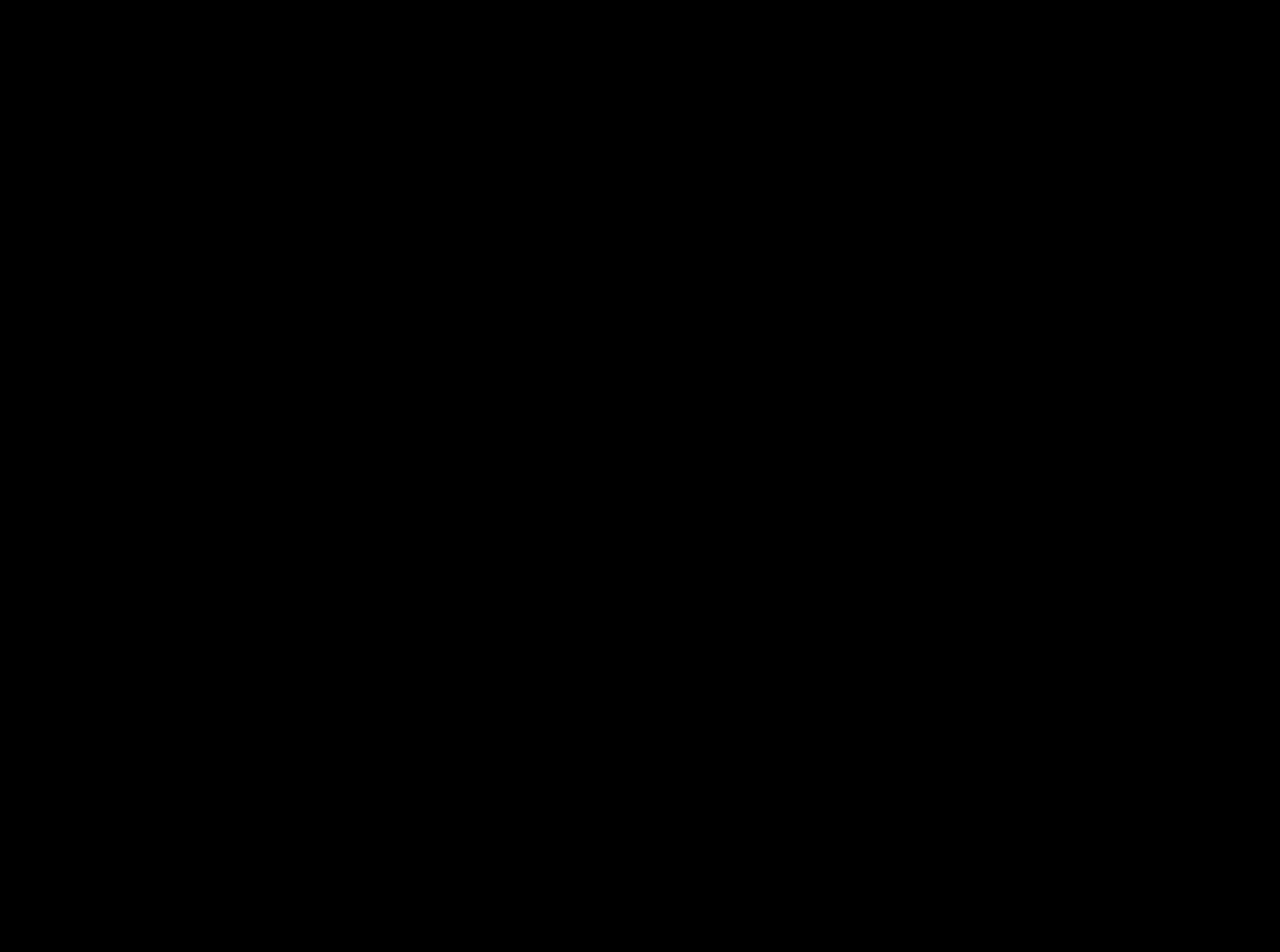
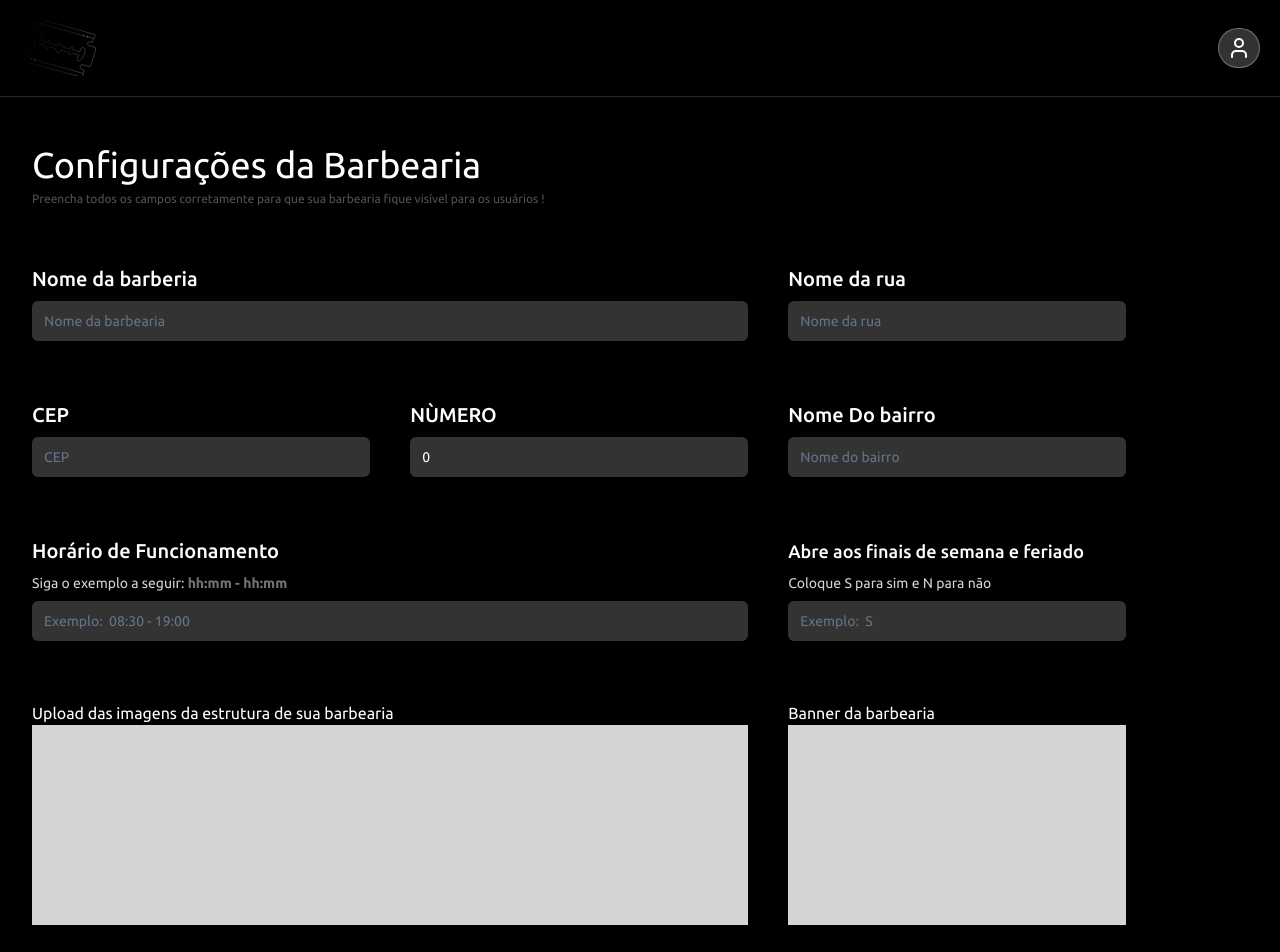
Before and after one commit to rafaapcode/app-barber-admin, a Next.js app: page /home/settings in a window 1280 px wide. Before the commit this address had no page. Shown: the top 952 px of the page. Before the commit the page ends 800 px from the top, so only its background shows below. Built offline with nearby package versions, Linux system fonts and the light colour scheme.

Commit message:
feat: creating the barbershop settings form

```diff
--- a/app/home/barbers/page.tsx
+++ b/app/home/barbers/page.tsx
@@ -3,11 +3,11 @@
 
 export default function Barbers() {
     return (
-        <div className="text-white container mx-auto">
+        <section className="text-white container mx-auto">
             <RegisterBarber />
             <div className="mt-12">
                 <BarbersCard barberId="ijbibc2198" barberName="Barber Name"/>
             </div>
-        </div>
+        </section>
     )
 };
--- a/app/home/layout.tsx
+++ b/app/home/layout.tsx
@@ -3,10 +3,10 @@
 
 export default function LayoutPage({ children }: { children: React.ReactNode }) {
     return (
-        <div className="relative w-full h-full">
+        <main className="relative w-full h-full">
             <Header />
             <SessionVerify />
             {children}
-        </div>
+        </main>
     )
 };
--- a/app/home/page.tsx
+++ b/app/home/page.tsx
@@ -2,13 +2,13 @@
 
 export default function Home() {
     return (
-        <div className="text-white container mx-auto">
+        <section className="text-white container mx-auto">
             <div className="mt-12">
                 <h1 className="text-2xl md:text-4xl">AGENDAMENTOS DO DIA</h1>
             </div>
             <div className="h-[470px] md:h-[900px] lg:h-[1100px]  xl:h-[650px] mt-5 md:mt-14 overflow-y-auto scroll-smooth">
                 <ScheduleCard clientName="Nome do Cliente" scheduleInfo="09/09/2024 as 09:00"/>
             </div>
-        </div>
+        </section>
     )
 };
--- /dev/null
+++ b/app/home/settings/_components/BarbershopForm.tsx
@@ -0,0 +1,139 @@
+"use client";
+
+import { Button } from "@/components/ui/button";
+import { Form, FormControl, FormField, FormItem, FormLabel, FormMessage } from "@/components/ui/form";
+import { Input } from "@/components/ui/input";
+import { SettingsSchema } from "@/schemas";
+import { zodResolver } from "@hookform/resolvers/zod";
+import { LoaderCircle } from "lucide-react";
+import { useTransition } from "react";
+import { useForm } from "react-hook-form";
+import * as z from 'zod';
+
+export default function BarberShopForm() {
+    const [isPending, startTransition] = useTransition();
+    const form = useForm<z.infer<typeof SettingsSchema>>({
+        resolver: zodResolver(SettingsSchema),
+        defaultValues: {
+            cep: "",
+            districtName: "",
+            nomeBarbearia: "",
+            num: "0",
+            openWeekend: "",
+            streetName: "",
+            workingPeriod: ""
+        },
+        mode: "onChange"
+    });
+
+    const onSubmit = (values: z.infer<typeof SettingsSchema>) => {
+        startTransition(() => {
+            console.log(values);
+        });
+    };
+
+    return (
+        <Form {...form}>
+            <form onSubmit={form.handleSubmit(onSubmit)} className="w-[90%] mt-14 grid grid-cols-1 md:grid-cols-3 gap-10">
+                <div className="mb-5 md:col-span-2">
+                    <FormField control={form.control} name="nomeBarbearia" render={({ field }) => (
+                        <FormItem>
+                            <FormLabel className="text-white text-lg md:text-xl">Nome da barberia</FormLabel>
+                            <FormControl>
+                                <Input {...field} placeholder="Nome da barbearia" type="text" className="bg-white/20 border-none outline-none text-white" />
+                            </FormControl>
+                            <FormMessage className="text-red-500" />
+                        </FormItem>
+                    )} />
+                </div>
+                <div className="mb-5">
+                    <FormField control={form.control} name="streetName" render={({ field }) => (
+                        <FormItem>
+                            <FormLabel className="text-white text-lg md:text-xl">Nome da rua</FormLabel>
+                            <FormControl>
+                                <Input {...field} placeholder="Nome da rua" type="text" className="bg-white/20 border-none outline-none text-white" />
+                            </FormControl>
+                            <FormMessage className="text-red-500" />
+                        </FormItem>
+                    )} />
+                </div>
+                <div className="mb-5">
+                    <FormField control={form.control} name="cep" render={({ field }) => (
+                        <FormItem>
+                            <FormLabel className="text-white text-lg md:text-xl">CEP</FormLabel>
+                            <FormControl>
+                                <Input {...field} placeholder="CEP" type="text" className="bg-white/20 border-none outline-none text-white" />
+                            </FormControl>
+                            <FormMessage className="text-red-500" />
+                        </FormItem>
+                    )} />
+                </div>
+                <div className="mb-5">
+                    <FormField control={form.control} name="num" render={({ field }) => (
+                        <FormItem>
+                            <FormLabel className="text-white text-lg md:text-xl">NÙMERO</FormLabel>
+                            <FormControl>
+                                <Input {...field} placeholder="CEP" type="number" className="bg-white/20 border-none outline-none text-white" />
+                            </FormControl>
+                            <FormMessage className="text-red-500" />
+                        </FormItem>
+                    )} />
+                </div>
+                <div className="mb-5">
+                    <FormField control={form.control} name="districtName" render={({ field }) => (
+                        <FormItem>
+                            <FormLabel className="text-white text-lg md:text-xl">Nome Do bairro</FormLabel>
+                            <FormControl>
+                                <Input {...field} placeholder="Nome do bairro" type="text" className="bg-white/20 border-none outline-none text-white" />
+                            </FormControl>
+                            <FormMessage className="text-red-500" />
+                        </FormItem>
+                    )} />
+                </div>
+                <div className="mb-5 md:col-span-2">
+                    <FormField control={form.control} name="workingPeriod" render={({ field }) => (
+                        <FormItem>
+                            <FormLabel className="text-white text-lg md:text-xl">Horário de Funcionamento</FormLabel>
+                            <p className="text-neutral-300 text-sm">Siga o exemplo a seguir: <span className="font-bold text-neutral-500">hh:mm - hh:mm</span></p>
+                            <FormControl>
+                                <Input {...field} placeholder="Exemplo:  08:30 - 19:00" type="text" className="bg-white/20 border-none outline-none text-white" />
+                            </FormControl>
+                            <FormMessage className="text-red-500" />
+                        </FormItem>
+                    )} />
+                </div>
+                <div className="mb-5">
+                    <FormField control={form.control} name="openWeekend" render={({ field }) => (
+                        <FormItem>
+                            <FormLabel className="text-white text-lg md:text-lg">Abre aos finais de semana e feriado</FormLabel>
+                            <p className="text-neutral-300 text-sm">Coloque S para sim e N para não</p>
+                            <FormControl>
+                                <Input {...field} placeholder="Exemplo:  S" type="text" className="bg-white/20 border-none outline-none text-white" />
+                            </FormControl>
+                            <FormMessage className="text-red-500" />
+                        </FormItem>
+                    )} />
+                </div>
+                <div className="mb-5 md:col-span-2">
+                    <h3>Upload das imagens da estrutura de sua barbearia</h3>
+                    <div className="w-full h-[200px] bg-neutral-300"></div>
+                </div>
+                <div className="mb-5">
+                    <h3>Banner da barbearia</h3>
+                    <div className="w-full h-[200px] bg-neutral-300"></div>
+                </div>
+                <div className="mb-5 md:col-span-2">
+                    <h3>Upload das fotos dos barbeiros</h3>
+                    <div className="w-full h-[200px] bg-neutral-300"></div>
+                </div>
+                <div className="mb-5">
+                    <h3>Logo da barbearia</h3>
+                    <div className="w-full h-[200px] bg-neutral-300"></div>
+                </div>
+                <Button disabled={isPending} variant={'default'} type="submit" className="mb-5 text-2xl w-fit p-6">
+                    {isPending ? <LoaderCircle className="w-4 h-4 animate-spin" /> : "SALVAR"}
+                </Button>
+            </form>
+        </Form>
+    )
+};
--- /dev/null
+++ b/app/home/settings/page.tsx
@@ -0,0 +1,13 @@
+import BarberShopForm from "./_components/BarbershopForm";
+
+export default function Settings() {
+    return (
+        <section className="container mx-auto text-white">
+            <div className="mt-12">
+                <h2 className="text-2xl md:text-4xl">Configurações da Barbearia</h2>
+                <span className="text-xs text-neutral-600">Preencha todos os campos corretamente para que sua barbearia fique visível para os usuários !</span>
+            </div>
+            <BarberShopForm />
+        </section>
+    )
+};
--- a/schemas/index.ts
+++ b/schemas/index.ts
@@ -20,3 +20,13 @@
         message: "O nome deve ter no mínimo 4 caracteres"
     })
 });
+
+export const SettingsSchema = z.object({
+    nomeBarbearia: z.string().min(6, { message: "O nome da barbearia deve ter no mínimo 6 caracteres" }),
+    streetName: z.string().min(6, { message: "O nome da rua deve ter no mínimo 6 caracteres" }),
+    cep: z.string().min(8, { message: "O CEP deve ter 8 caracteres" }).max(8, { message: "O CEP deve ter 8 caracteres" }),
+    num: z.string().regex(/^\d*\.?\d+$/, {message: "O número deve ser composto somente por números inteiros e positivos"}),
+    districtName: z.string().min(6, { message: "O nome do bairro deve ter no mínimo 6 caracteres" }),
+    workingPeriod: z.string().regex(/^(0[0-9]|1[0-9]|2[0-3]):[0-5][0-9]\s*-\s*(0[0-9]|1[0-9]|2[0-3]):[0-5][0-9]$/, {message: "O horário deve serguir o seguinte padrão : hh:mm - hh:mm"}),
+    openWeekend: z.string().regex(/^(?:S|N|s|n)$/, {message: "O horário de funcionamento deve ser S ou N somente."})
+});
```
